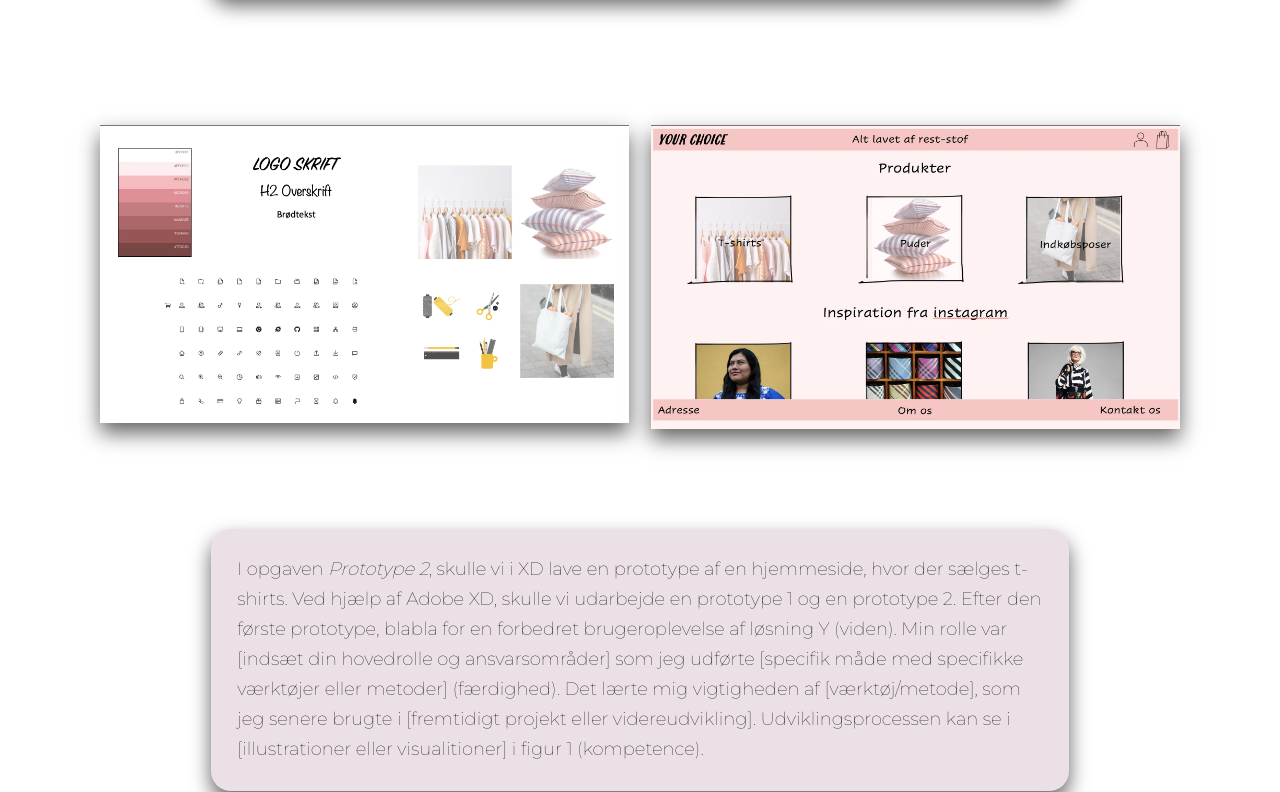
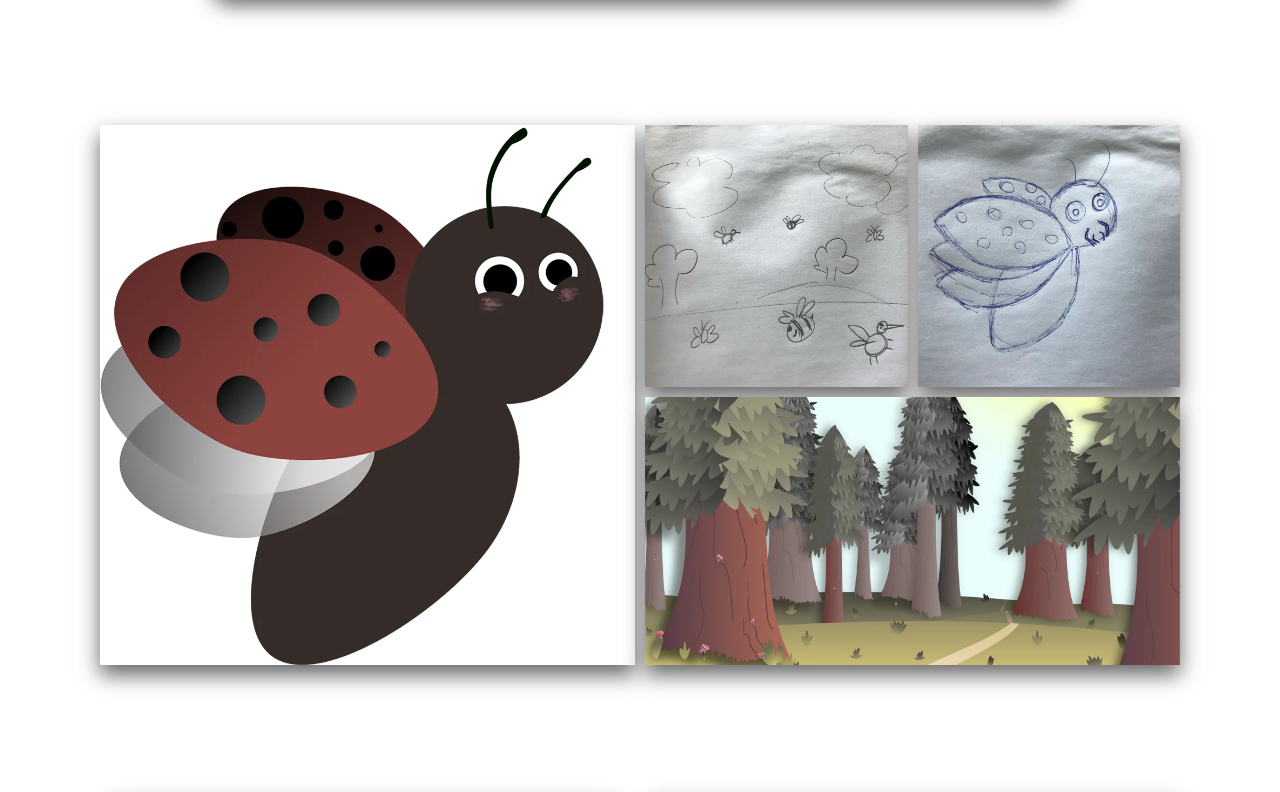
Before and after one commit to RikkeKeilow/portfolio_eksamen, a plain HTML site: page 04_spil.html in a window 1280 px wide. Shown: the part 560-1352 px from the top of the page. Drawn offline with Linux system fonts and the light colour scheme.

Commit message:
grid 04spil-side

```diff
--- a/04_spil.html
+++ b/04_spil.html
@@ -28,12 +28,14 @@
         </div>
       </div>
 
-      <div class="grid_1_1_html">
-        <img src="webp/03_moodboard.webp" alt="billede af forsiden på min X opgave" />
-        <img src="webp/03_moodboard2.webp" alt="billede af forsiden på min X opgave" />
+      <div class="grid_1-1-1-1">
+        <img class="img1" src="webp/04_ladybug.webp" alt="Billede af et kamera" />
+        <img class="img2" src="webp/04_baggrund_udkast1.webp" alt="Billede af rollerskates" />
+        <img class="img3" src="webp/04_ladybug_udkast.webp" alt="Billede af et skateboard" />
+        <img class="img4" src="webp/04_hjemmeside_forside.webp" alt="Billede af en rubixcube" />
       </div>
 
-      <div class="box1_kasse">
+      <!-- <div class="box1_kasse">
         <div class="tekst_box1_html">
           <p>
             I opgaven <i>Prototype 2</i>, skulle vi i XD lave en prototype af en hjemmeside, hvor der sælges t-shirts. Ved hjælp af Adobe XD, skulle vi udarbejde en prototype 1 og en prototype 2.
@@ -42,14 +44,14 @@
             se i [illustrationer eller visualitioner] i figur 1 (kompetence).
           </p>
         </div>
-      </div>
+      </div> -->
 
-      <div class="grid_1_1_html">
+      <!-- <div class="grid_1_1_html">
         <img src="webp/03_screens1.webp" alt="billede af forsiden på min X opgave" />
         <img src="webp/03_screens2.webp" alt="billede af forsiden på min X opgave" />
-      </div>
+      </div> -->
 
-      <!-- <div class="grid_1_1_ux">
+      <div class="grid_1_1_ux">
         <div class="tekst_box2_ux">
           <p>
             Til denne opgave brugte vi en masse forskellige former for research. Bl.a. Desk research, interview research, survey research og tænke-højt-test. Vi brugte disse former for research, for
@@ -57,7 +59,7 @@
           </p>
         </div>
         <img src="webp/03_screens2.webp" alt="billede af forsiden på min X opgave" />
-      </div> -->
+      </div>
 
       <div class="box1_kasse">
         <div class="tekst_box1_html">
@@ -67,15 +69,6 @@
       </div>
     </div>
 
-    <div class="grid_1-1-1-1">
-      <img class="img1" src="kamara.jpeg" alt="Billede af et kamera" />
-      <img class="img2" src="rollerskates.jpg" alt="Billede af rollerskates" />
-      <img class="img3" src="skateboard.jpg" alt="Billede af et skateboard" />
-      <img class="img4" src="rubix.jpg" alt="Billede af en rubixcube" />
-      <img class="img5" src="tamagotchi.jpg" alt="Billede af en tamagotchi" />
-      <img class="img6" src="yoyo.jpg" alt="Billede af en yoyo" />
-    </div>
-
     <footer>
       <h3>Rikke Tausø Keilow</h3>
     </footer>
--- a/style.css
+++ b/style.css
@@ -316,10 +316,29 @@ p {
   display: grid;
   grid-template-columns: 1fr 1fr 1fr 1fr;
   gap: 10px;
-  margin: 10px;
+  margin: 0 5% 130px 5%;
 }
 
 .grid_1-1-1-1 img {
   align-self: stretch;
   object-fit: cover;
+  box-shadow: rgb(100, 100, 100) 0 10px 20px;
 }
+
+.img1 {
+  grid-column: 1 / span 2;
+  grid-row: 1 / span 2;
+}
+
+.img2 {
+  grid-column: 3 / 4;
+}
+
+.img3 {
+  grid-column: 4 / 5;
+  grid-row: 1 / 2;
+}
+
+.img4 {
+  grid-column: 3 / span 2;
+}
```
Also changed, not shown: 02_html.html (+3 -1 lines), webp/04_baggrund_udkast1.webp (added), webp/04_hjemmeside_forside.webp (added), webp/04_ladybug.webp (added), webp/04_ladybug_udkast.webp (added).
